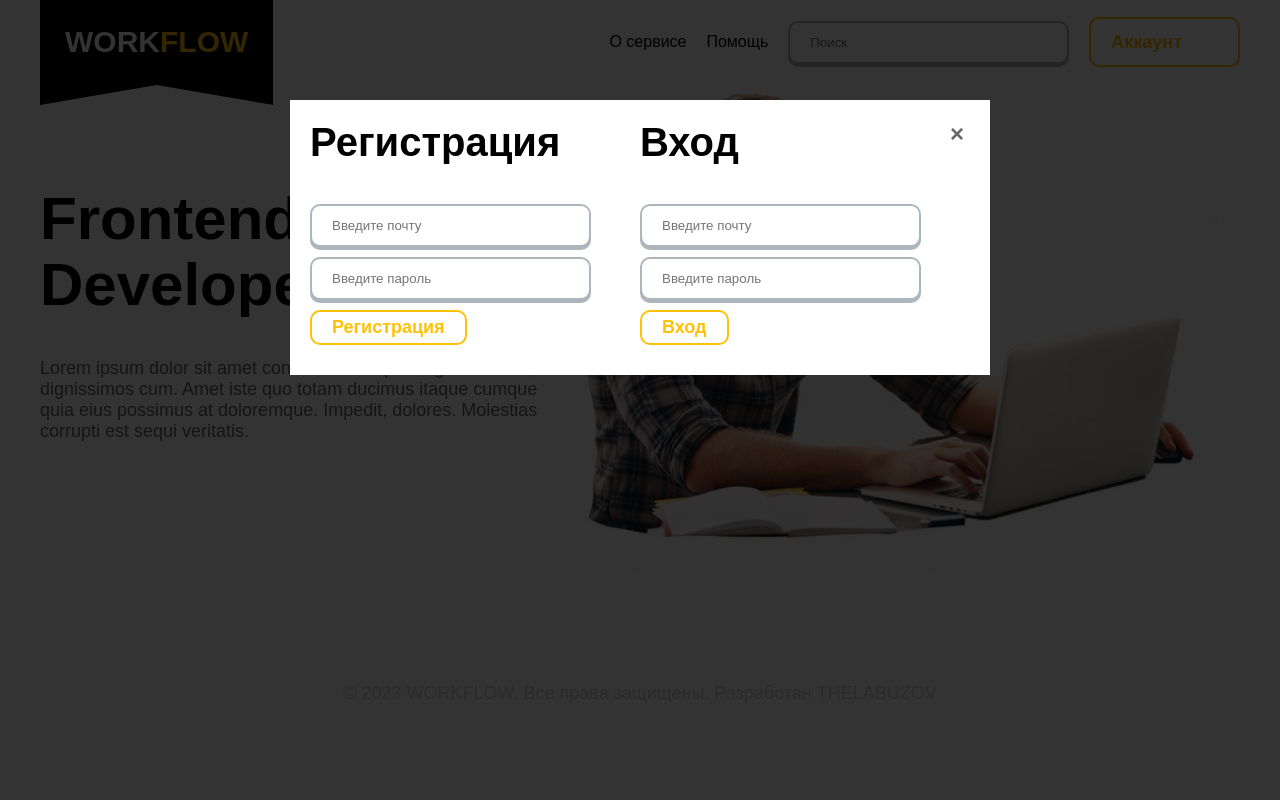
After one commit to nelabuzov/misis, a PHP site: page /job.php in a window 1280 px wide, after a click on "Аккаунт". The commit adds this page. Run offline with PHP 8.4, Linux system fonts and the light colour scheme; style sheets or scripts are compiled from the project's sources.

Commit message:
fix bugs

```diff
--- a/course/app/scss/components/_index.scss
+++ b/course/app/scss/components/_index.scss
@@ -4,4 +4,4 @@
 @forward 'feedback';
 @forward 'footer';
 
-@forward 'worker';
+@forward 'vacancy';
--- a/course/app/scss/components/feedback.scss
+++ b/course/app/scss/components/feedback.scss
@@ -10,7 +10,7 @@
     min-width: 100%;
     height: 600px;
     filter: blur(5px);
-    background: url('https://phonoteka.org/uploads/posts/2021-04/1618499076_46-p-fon-dlya-mokapa-48.jpg') no-repeat 0 100% / cover fixed;
+    background: url('../images/content/feedback.png') no-repeat 0 100% / cover fixed;
   }
 
   form {
--- a/course/app/scss/components/hero.scss
+++ b/course/app/scss/components/hero.scss
@@ -4,7 +4,7 @@
   display: flex;
   align-items: center;
   justify-content: center;
-  background: url('https://phonoteka.org/uploads/posts/2021-06/1624355307_45-phonoteka_org-p-oboi-dlya-ofisa-krasivo-48.png') no-repeat 50% / cover;
+  background: url('../images/content/bg.png') no-repeat 50% / cover;
   text-align: center;
   min-height: 100vh;
   font-size: 40px;
--- /dev/null
+++ b/course/job.php
@@ -0,0 +1,109 @@
+<!DOCTYPE html>
+<html lang="ru">
+
+<head>
+  <meta charset="UTF-8">
+  <meta http-equiv="X-UA-Compatible" content="IE=edge">
+  <meta name="viewport" content="width=device-width, initial-scale=1.0">
+  <link rel="stylesheet" href="dist/style.css">
+  <script defer src="dist/script.js"></script>
+  <title>Workflow | Поиск для работы</title>
+</head>
+
+<body>
+<?php
+		if (($_COOKIE['account'] ?? '') === ''):
+	?>
+
+	<div id="popup" class="overlay">
+		<a class="cancel" href="#"></a>
+		<div class="popup">
+			<a class="close" href="#">&times;</a>
+
+			<div class="popup__inner">
+				<h2>Регистрация</h2>
+				<form action="validation/signup.php" method="post">
+					<input type="email" class="form-control" name="email" id="email" placeholder="Введите почту">
+					<input type="password" class="form-control" name="password" id="password" placeholder="Введите пароль">
+					<button type="submit" class="btn">Регистрация</button>
+				</form>
+			</div>
+
+			<div class="popup__inner">
+				<h2>Вход</h2>
+				<form action="validation/login.php" method="post">
+					<input type="email" class="form-control" name="email" id="email" placeholder="Введите почту">
+					<input type="password" class="form-control" name="password" id="password" placeholder="Введите пароль">
+					<button type="submit" class="btn">Вход</button>
+				</form>
+			</div>
+		</div>
+	</div>
+
+	<?php else: ?>
+		<style>
+			.account {
+				position: absolute;
+				top: 20px;
+				right: 820px;
+				z-index: 5;
+			}
+
+			.account__inner {
+				display: inline-flex;
+				align-items: center;
+				font-weight: 700;
+				margin-right: 20px;
+			}
+
+			.btn {
+				display: none;
+			}
+		</style>
+
+		<div class="account">
+			<div class="account__inner">
+				<?=$_COOKIE['account']?>
+				<img src="images/tools/user.svg" alt="user">
+			</div>
+
+			<a href="exit.php">
+				Выход
+			</a>
+		</div>
+	<?php endif ?>
+
+	<header class="header">
+		<div class="header__inner container">
+			<a class="logo" href="index.php">Work<span>flow</span></a>
+
+			<nav class="menu">
+				<ul>
+					<li><a href="#">О сервисе</a></li>
+					<li><a href="#">Помощь</a></li>
+					<li><input type="text" placeholder="Поиск"></li>
+					<li>
+						<a class="btn" href="#popup">Аккаунт
+							<img src="images/tools/account.svg" alt="account/user.svg">
+						</a>
+					</li>
+				</ul>
+			</nav>
+		</div>
+	</header>
+
+  <section class="worker container">
+    <div class="worker__text">
+      <h1>Frontend Developer</h1>
+      <p>Lorem ipsum dolor sit amet consectetur adipisicing elit. Ullam, dignissimos cum. Amet iste quo totam ducimus
+        itaque cumque quia eius possimus at doloremque. Impedit, dolores. Molestias corrupti est sequi veritatis.</p>
+    </div>
+    <img src="images/content/job/job.png" alt="frontend">
+  </section>
+
+  <footer class="footer container">
+    <p>© 2023 WORKFLOW. Все права защищены. Разработан THELABUZOV</p>
+  </footer>
+</body>
+
+</html>
```
Also changed, not shown: course/index.php (+11 -13 lines), course/job.html (deleted, +0 -45 lines), course/app/scss/components/vacancy.scss (renamed from course/app/scss/components/worker.scss), course/images/content/bg.png (added), course/images/content/feedback.png (added), course/images/content/job/job.png (added), course/validation/login.php (renamed from course/validation/auth.php), course/validation/signup.php (renamed from course/validation/check.php).
